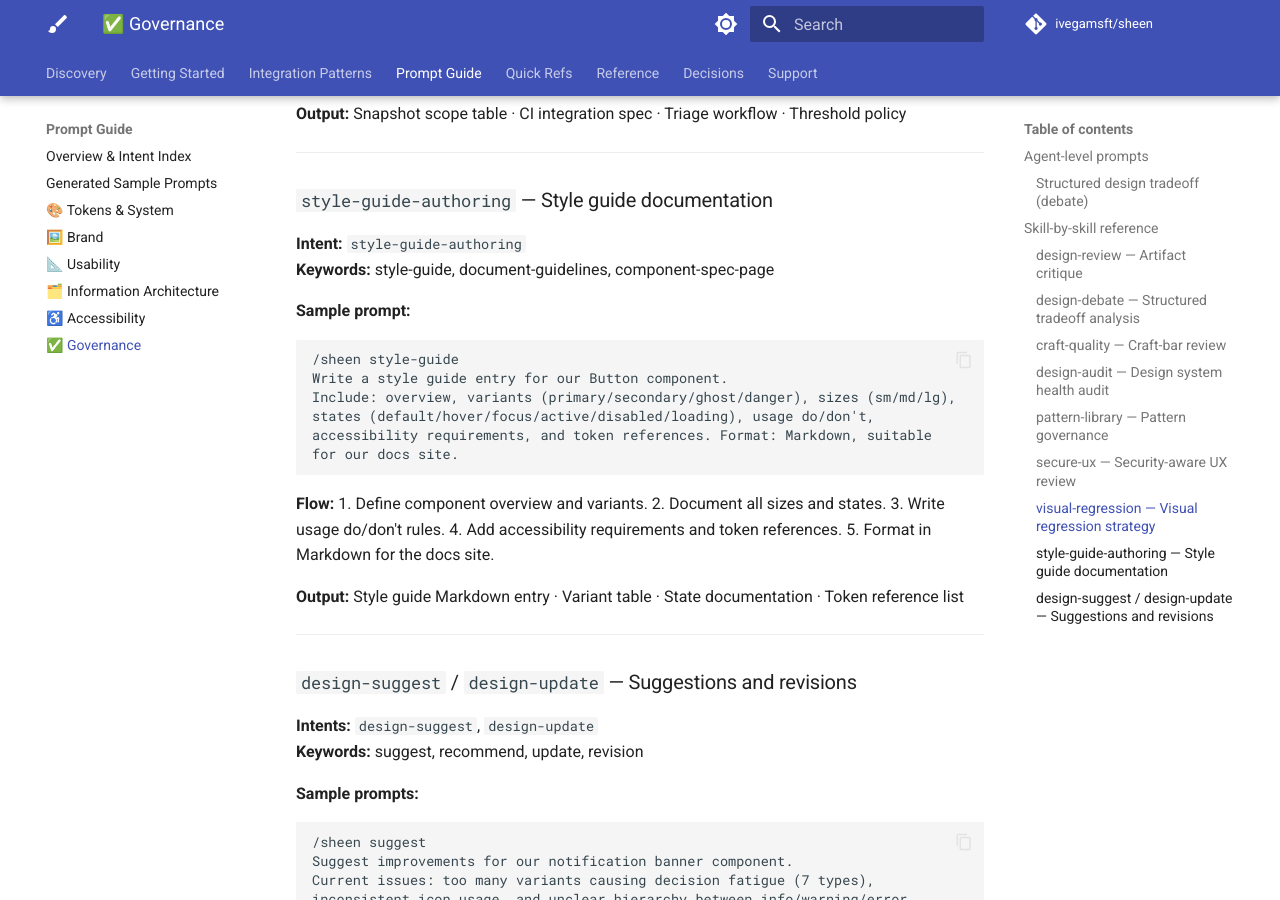
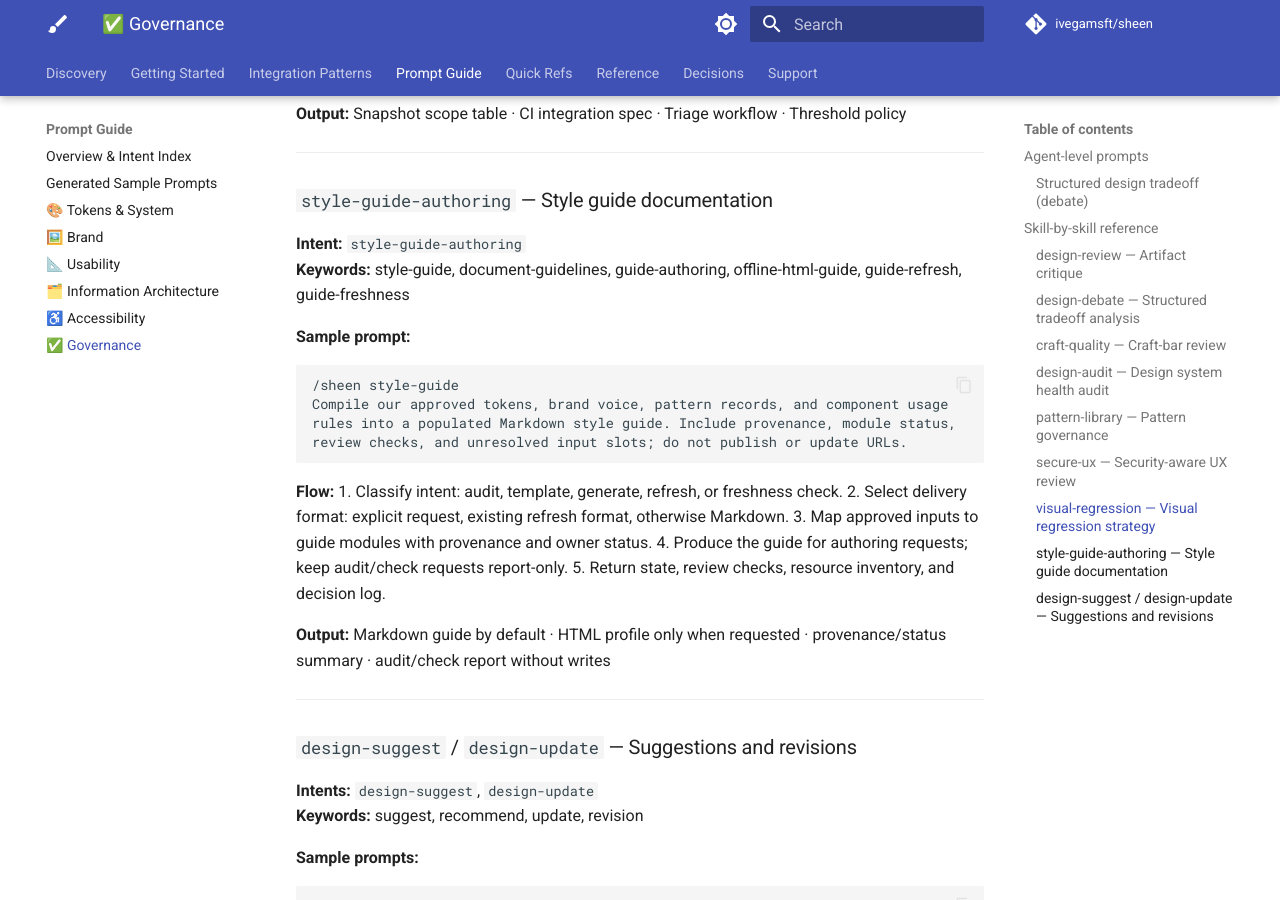
Before and after one commit to ivegamsft/sheen, an MkDocs documentation site: the page built from docs/guides/prompts/governance.md, in a window 1280 px wide and 900 px high, scrolled down 5166 px. Built offline with MkDocs 1.6.1 and Material for MkDocs 9.7.7, drawn with Linux system fonts in a browser that asks for light colours; comment, search, counter and statistics services are not loaded.

Commit message:
Repair style guide authoring contract (#242)
* Repair style guide authoring contract

Co-authored-by: Copilot <223556219+Copilot@users.noreply.github.com>

Copilot-Session: db7a79c5-a367-49f7-a304-543cd156b7d8

* fix: align style guide router contract

Use the existing brand-guide discriminator and remove template trailing whitespace so router and structural validation pass.

Co-authored-by: Copilot <223556219+Copilot@users.noreply.github.com>

Copilot-Session: db7a79c5-a367-49f7-a304-543cd156b7d8

* fix: make guide contract portable and traceable

Keep copied-skill runtime guidance self-contained, require current evidence for freshness decisions, and record per-source provenance in generated guides.

Co-authored-by: Copilot <223556219+Copilot@users.noreply.github.com>

Copilot-Session: db7a79c5-a367-49f7-a304-543cd156b7d8

---------

Co-authored-by: Copilot <198982749+Copilot@users.noreply.github.com>
Copilot-Session: db7a79c5-a367-49f7-a304-543cd156b7d8

````diff
--- a/docs/guides/prompts/governance.md
+++ b/docs/guides/prompts/governance.md
@@ -270,27 +270,25 @@ CI integration point, and failure triage workflow.
 ### `style-guide-authoring` — Style guide documentation
 
 **Intent:** `style-guide-authoring`
-**Keywords:** style-guide, document-guidelines, component-spec-page
+**Keywords:** style-guide, document-guidelines, guide-authoring, offline-html-guide, guide-refresh, guide-freshness
 
 **Sample prompt:**
 
 ```
 /sheen style-guide
-Write a style guide entry for our Button component.
-Include: overview, variants (primary/secondary/ghost/danger), sizes (sm/md/lg),
-states (default/hover/focus/active/disabled/loading), usage do/don't,
-accessibility requirements, and token references. Format: Markdown, suitable
-for our docs site.
+Compile our approved tokens, brand voice, pattern records, and component usage
+rules into a populated Markdown style guide. Include provenance, module status,
+review checks, and unresolved input slots; do not publish or update URLs.
 ```
 
 **Flow:**
-1. Define component overview and variants.
-2. Document all sizes and states.
-3. Write usage do/don't rules.
-4. Add accessibility requirements and token references.
-5. Format in Markdown for the docs site.
+1. Classify intent: audit, template, generate, refresh, or freshness check.
+2. Select delivery format: explicit request, existing refresh format, otherwise Markdown.
+3. Map approved inputs to guide modules with provenance and owner status.
+4. Produce the guide for authoring requests; keep audit/check requests report-only.
+5. Return state, review checks, resource inventory, and decision log.
 
-**Output:** Style guide Markdown entry · Variant table · State documentation · Token reference list
+**Output:** Markdown guide by default · HTML profile only when requested · provenance/status summary · audit/check report without writes
 
 ---
 
--- a/sheen.vocab.yaml
+++ b/sheen.vocab.yaml
@@ -185,10 +185,10 @@ intents:
     agent: "design-reviewer"
     discriminator: "audit-report"
   - intent: "style-guide-authoring"
-    keywords: ["style-guide", "document-guidelines", "component-spec-page"]
+    keywords: ["style-guide", "document-guidelines", "guide-authoring", "offline-html-guide", "guide-refresh", "guide-freshness"]
     skill: "style-guide-authoring"
     agent: "design-reviewer"
-    discriminator: "component-spec"
+    discriminator: "brand-guide"
   - intent: "design-system-audit"
     keywords: ["design-system-audit", "system-health", "ds-audit"]
     skill: "design-system-audit"
````
Also changed, not shown: agents/design-reviewer.agent.md (+3 -0 lines), docs/guides/prompts/generated-sample-prompts.md (+1 -1 lines), docs/guides/prompts/index.md (+1 -1 lines), docs/reference/system-atlas.md (+1 -1 lines), skills/style-guide-authoring/SKILL.md (+27 -9 lines), skills/style-guide-authoring/references/guide-contract.md (added, +41 -0 lines), skills/style-guide-authoring/references/module-recipes.md (added, +49 -0 lines), skills/style-guide-authoring/templates/guide-outline.md (added, +86 -0 lines), .github/skills/sheen/references/governance.md, sheen-metadata.json, 3 other files.
